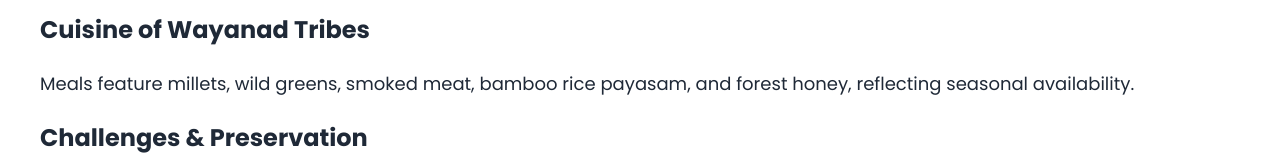
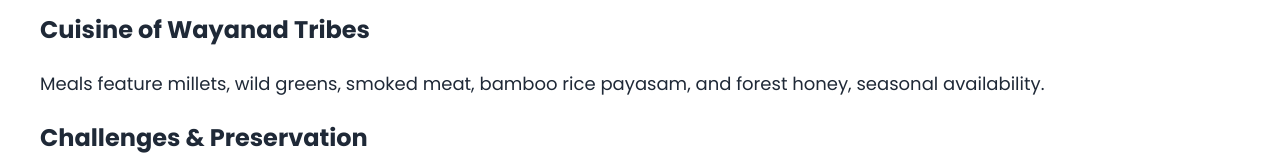
Before and after one commit to Shimna-2/journey-junction-n, a React (Vite) app: page /blogs/tribal-culture in a window 1280 px wide. Shown: the part 1993-2153 px from the top of the page. Built offline with nearby package versions, Linux system fonts and the light colour scheme.

Commit message:
committed

```diff
--- a/src/pages/BlogTribalCulture.jsx
+++ b/src/pages/BlogTribalCulture.jsx
@@ -131,7 +131,7 @@ export default function BlogTribalCulture() {
           </h2>
           <p>
             Meals feature millets, wild greens, smoked meat, bamboo rice
-            payasam, and forest honey, reflecting seasonal availability.
+            payasam, and forest honey, seasonal availability.
           </p>
 
           <h2 className="text-xl sm:text-2xl font-bold">
```
